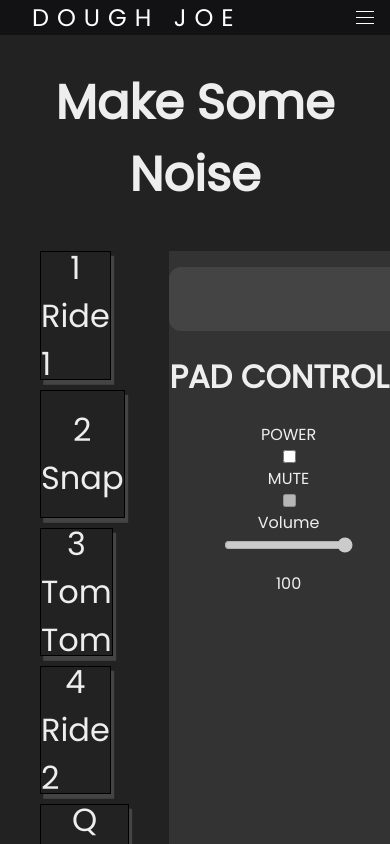
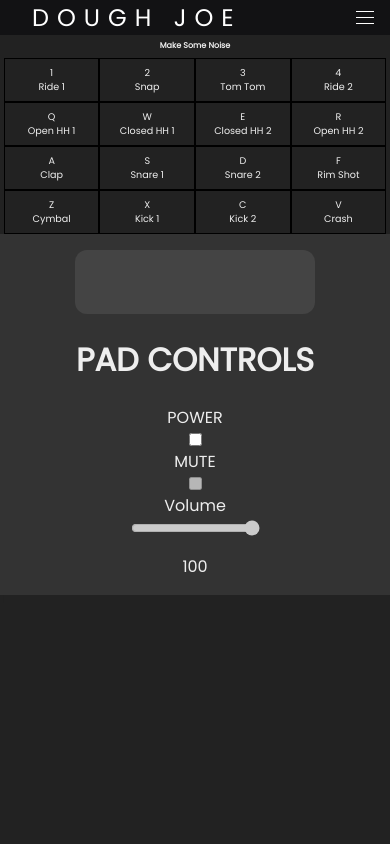
Before and after one commit to Zobee/AlchemixstImproved, a React (Create React App) app in the folder alchemixst/: page /pad in a window 390 px wide. Shown: the top 844 px of the page. Built offline with nearby package versions, Linux system fonts and the light colour scheme.

Commit message:
Added some minor styling for mobile

```diff
--- a/alchemixst/src/index.css
+++ b/alchemixst/src/index.css
@@ -715,7 +715,7 @@
   }
 }
 
-@media only screen and (max-width: 768px){
+@media screen and (max-width: 768px){
   .navbar{
     width: 100vw;
   }
@@ -747,6 +747,41 @@
   .main-header img{
     display: none;
   }
+
+  .pad-container {
+    flex-direction: column;
+  }
+
 }
 
-/* PAD CONTROL PANEL*/
+@media screen and (max-width: 400px) {
+  .pad-header{
+    font-size: 0.5em
+  }
+  .pad-container{
+    width: 100%;
+    margin: 0;
+    padding: 0;
+  }
+
+  .pad-deck{
+    justify-content: center;
+    margin: 0;
+    padding: 0;
+  }
+  .pad {
+    height: 5vh;
+    width: 5vh;
+    margin: 0;
+    box-shadow: none;
+  }
+
+  .pad.down{
+    transform: translateY(0.02em);
+    box-shadow: none;
+  }
+
+  .pad p{
+    font-size: 0.3em;
+  }
+}
```
